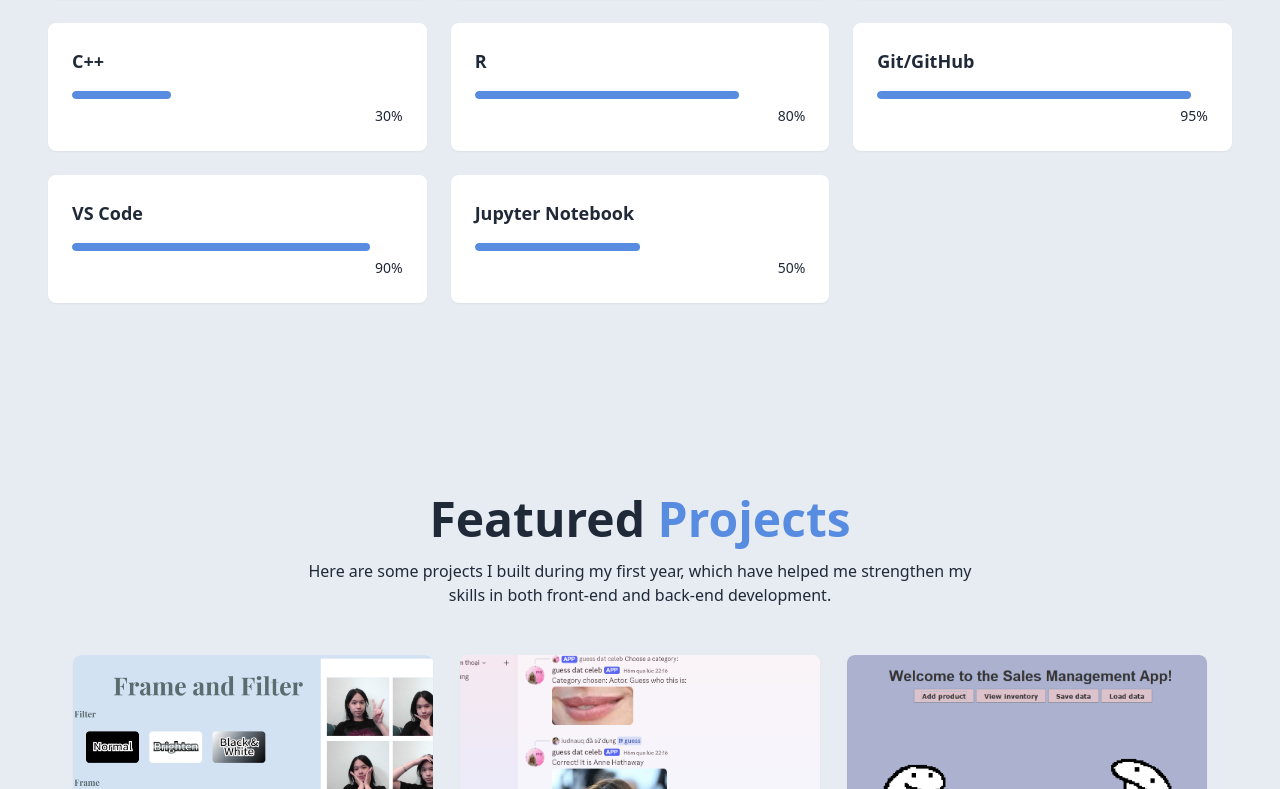
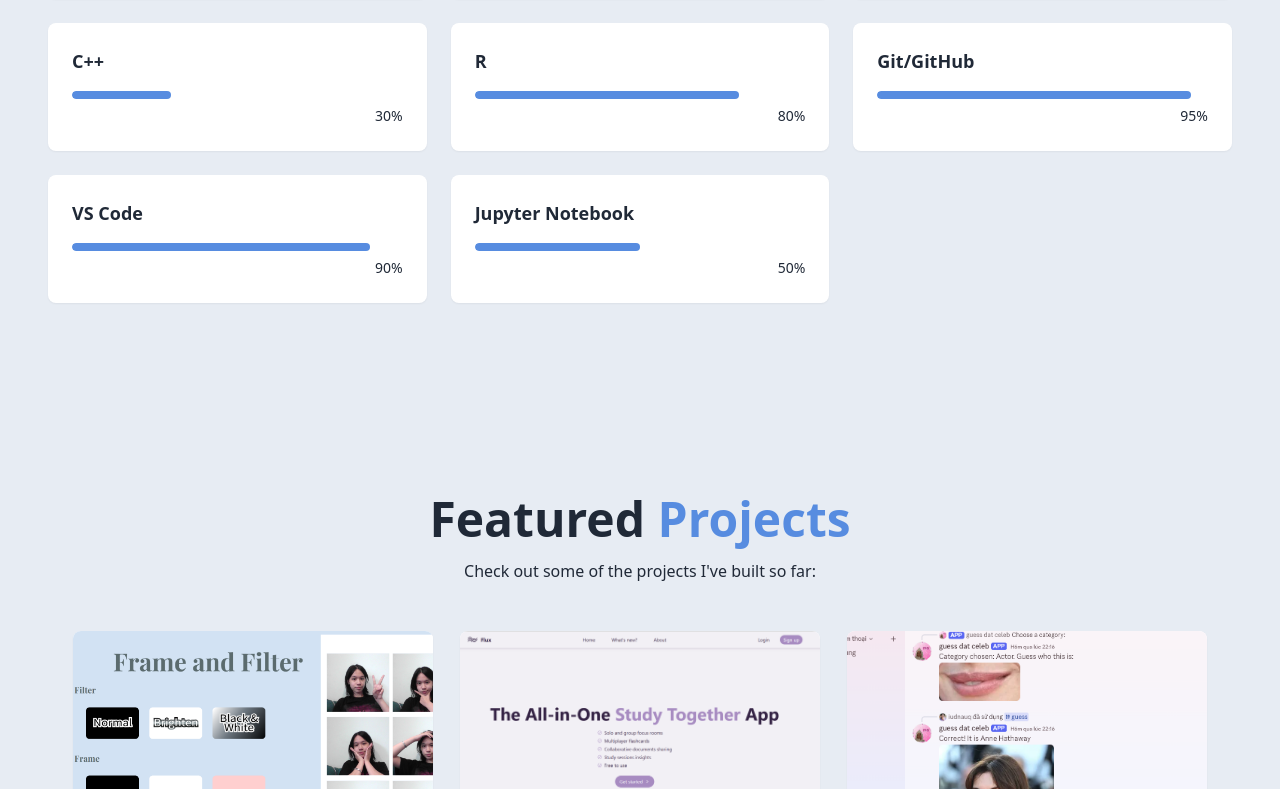
Before and after one commit to chucan1312/portfolio, a React (Vite) app: page / in a window 1280 px wide. Shown: the part 2011-2800 px from the top of the page. Built offline with nearby package versions, Linux system fonts and the light colour scheme.

Commit message:
Update project section

```diff
--- a/package.json
+++ b/package.json
@@ -17,6 +17,7 @@
     "lucide-react": "^0.541.0",
     "react": "^19.1.1",
     "react-dom": "^19.1.1",
+    "react-icons": "^5.5.0",
     "react-router-dom": "^7.8.2",
     "tailwind-merge": "^3.3.1"
   },
--- a/src/components/Gallery.jsx
+++ b/src/components/Gallery.jsx
@@ -51,10 +51,8 @@ export const Gallery = () => {
 
         const speed = 1.3; // px per frame (very slow)
         let raf;
-
         const tick = () => {
           el.scrollLeft += speed;
-
 
           raf = requestAnimationFrame(tick);
         };
@@ -69,14 +67,13 @@ export const Gallery = () => {
         onMouseMove={handleMouseMove}
         onMouseUp={handleMouseUpOrLeave}
         onMouseLeave={handleMouseUpOrLeave}
-        className={cn("relative overflow-x-auto cursor-grab scrollbar-hidden",
-            drag ? "snap-none" : "snap-x"
+        className={cn("relative overflow-x-auto cursor-grab scrollbar-hidden"
         )}
         id = "about">
             <div className="flex gap-[15px] m-[15px] py-30">
             {renderList.map((item, key) => (
                 <div key={key}>
-                    <div className="w-[540px] h-[340px] overflow-hidden opacity-100 rounded-xl flex-shrink-0 snap-center">
+                    <div className="w-[540px] h-[340px] overflow-hidden opacity-100 rounded-xl flex-shrink-0">
                         <img src={item.src} draggable={false}/>
                     </div>
                     <p className="py-3 font-size-4" select-none> {item.description}</p>
--- a/src/components/HomeSection.jsx
+++ b/src/components/HomeSection.jsx
@@ -1,6 +1,6 @@
 export const HomeSection = () => {
     return (
-        <section id="home" className="relative min-h-screen flex flex-col items center justify-center px-4">
+        <section id="home" className="relative min-h-screen flex flex-col items-center justify-center px-4">
             <div className="container max-w-4xl mx-auto text-center z-10">
                 <div className="space-y-6">
                     <h1 className="text-5xl md:text-6xl font-bold tracking-tight">
--- a/src/components/ProjectsSection.jsx
+++ b/src/components/ProjectsSection.jsx
@@ -9,6 +9,14 @@ const projects = [
         githubUrl: "https://github.com/chucan1312/photobooth-project",
         image: "/projects/project1.png",
         link: "https://photobooth-project-hf5m.onrender.com"
+    },
+    {
+        id: 4,
+        title: "Flux",
+        description: "A full-stack study together app that includes focus rooms, multiplayer flashcards, and collaborative note sharings",
+        tags: ["React", "TypeScript", "Tailwind", "Supabase"],
+        githubUrl: "https://github.com/chucan1312/flux.git",
+        image: "/projects/project4.png"
     },
     {
         id: 2,
@@ -37,11 +45,10 @@ export const ProjectsSection = () => {
                 </h2>
 
                 <p className="text-center text-foreground mb-12 max-w-2xl mx-auto">
-                    Here are some projects I built during my first year, which have
-                    helped me strengthen my skills in both front-end and back-end development.
+                    Check out some of the projects I've built so far:
                 </p>
 
-                <div className="grid grid-cols-1 md:grid-cols-3 justify-items-center max-w-6xl mx-auto gap-50">
+                <div className="grid grid-cols-1 md:grid-cols-3 justify-items-center max-w-6xl mx-auto gap-50 gap-y-8">
                     {projects.map((project, key) => (
                         <div key={key} className="group bg-card rounded-lg overflow-hidden shadow-xs card-hover w-90">
                             <div className="h-48 overflow-hidden">
```
Also changed, not shown: public/projects/project4.png (added), 1 other file (tests, documents, lock files or other folders).
